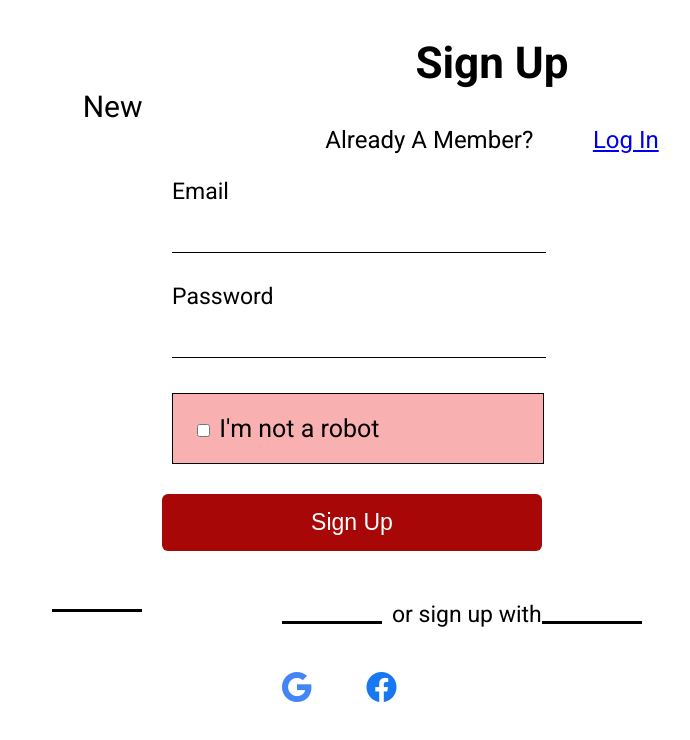
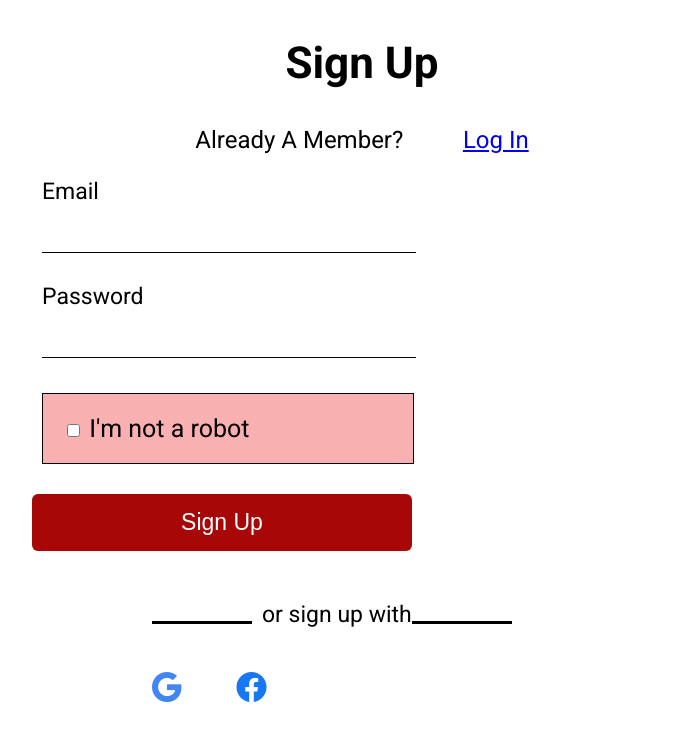
Before and after one commit to janufarosi/Jewellery, a plain HTML site: page log.html in a window 1280 px wide. Both pictures are taken after a click on the link "Sign Up". Shown: the part 208-948 px from the top of the page, without its empty margins (358-1048 px from the left). Drawn offline with nearby package versions, Linux system fonts and the light colour scheme.

Commit message:
Update jewel.css

```diff
--- a/CSS/jewel.css
+++ b/CSS/jewel.css
@@ -1181,7 +1181,7 @@ gap: 30px;
     top: 0;
     background-color:white;
     width: 700px; height: 800px;
-    margin-left: 500px;
+    margin-left: 370px;
     display: none;
     font-size: 23px;
 }
```
